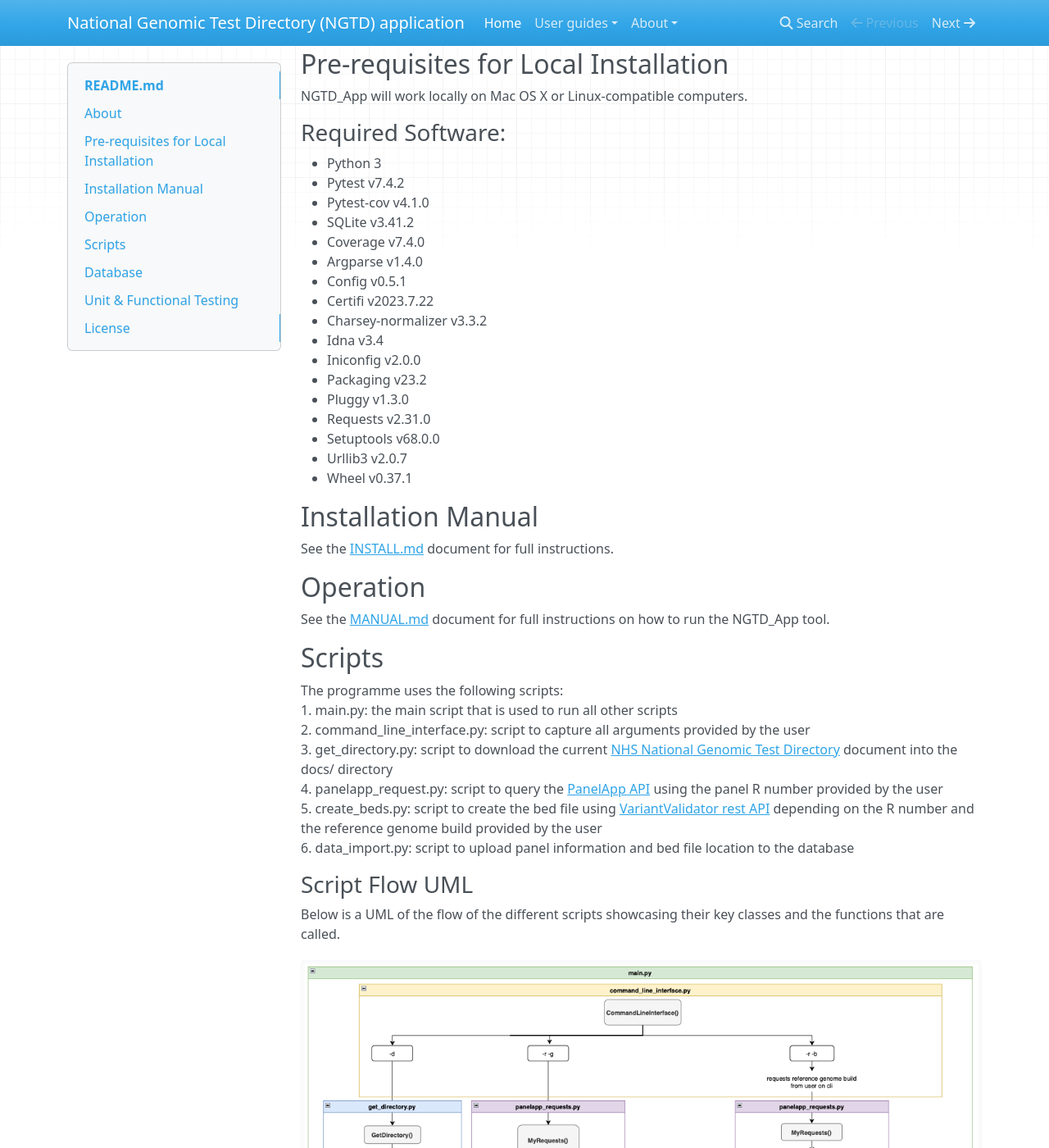
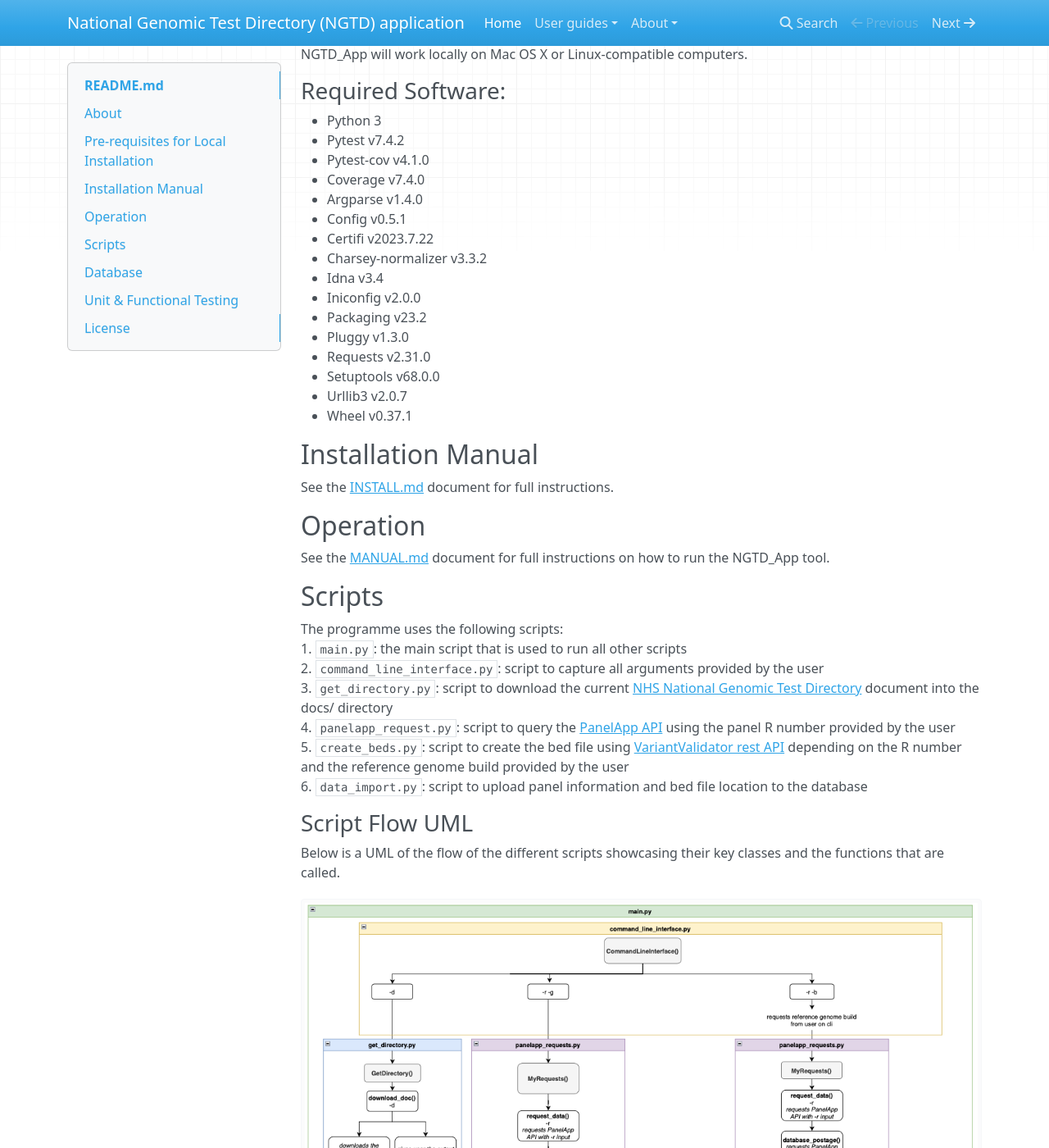
Before and after one commit to STP-Software-Engineers-2022/NGTD_App, an MkDocs documentation site: the page built from docs/index.md, in a window 1280 px wide and 1400 px high, scrolled down 647 px. Shown: the whole window at 82% size. Built offline with MkDocs 1.6.1, drawn with Linux system fonts in a browser that asks for light colours; nearby versions of some CDN libraries; some of the changed text lies outside the part shown.

```diff
--- a/docs/index.md
+++ b/docs/index.md
@@ -25,7 +24,6 @@ NGTD_App will work locally on Mac OS X or Linux-compatible computers.
 - Python 3
 - Pytest v7.4.2
 - Pytest-cov v4.1.0
-- SQLite v3.41.2
 - Coverage v7.4.0
 - Argparse v1.4.0
 - Config v0.5.1
@@ -48,12 +46,12 @@ See the [MANUAL.md](MANUAL.md) document for full instructions on how to run the
 
 ## Scripts
 The programme uses the following scripts:
-1. main.py: the main script that is used to run all other scripts
-2. command_line_interface.py: script to capture all arguments provided by the user
-3. get_directory.py: script to download the current [NHS National Genomic Test Directory](https://www.england.nhs.uk/publication/national-genomic-test-directories/) document into the docs/ directory
-4. panelapp_request.py: script to query the [PanelApp API](https://panelapp.genomicsengland.co.uk/api/docs/) using the panel R number provided by the user
-5. create_beds.py: script to create the bed file using [VariantValidator rest API](https://rest.variantvalidator.org) depending on the R number and the reference genome build provided by the user
-6. data_import.py: script to upload panel information and bed file location to the database
+1. `main.py`: the main script that is used to run all other scripts
+2. `command_line_interface.py`: script to capture all arguments provided by the user
+3. `get_directory.py`: script to download the current [NHS National Genomic Test Directory](https://www.england.nhs.uk/publication/national-genomic-test-directories/) document into the docs/ directory
+4. `panelapp_request.py`: script to query the [PanelApp API](https://panelapp.genomicsengland.co.uk/api/docs/) using the panel R number provided by the user
+5. `create_beds.py`: script to create the bed file using [VariantValidator rest API](https://rest.variantvalidator.org) depending on the R number and the reference genome build provided by the user
+6. `data_import.py`: script to upload panel information and bed file location to the database
 
 ### Script Flow UML
 Below is a UML of the flow of the different scripts showcasing their key classes and the functions that are called.
--- a/pyproject.toml
+++ b/pyproject.toml
@@ -59,7 +59,6 @@ classifiers = [
 ]
 
 [project.urls]
-# Documentation = "https://readthedocs.org"
 Repository = "https://github.com/STP-Software-Engineers-2022/NGTD_App"
 Issues = "https://github.com/STP-Software-Engineers-2022/NGTD_App/issues"
-# Changelog = "https://github.com/me/spam/blob/master/CHANGELOG.md"
+Documentation = "https://ngtd-app-ngtd-app.readthedocs-hosted.com/en/latest/"
```
Also changed, not shown: other parts of docs/index.md (+3 -6 lines), README.md (+61 -6 lines), docs/For Assessor.md (deleted, +0 -71 lines), docs/INSTALL.md (+3 -3 lines), docs/MANUAL.md (+1 -1 lines).
